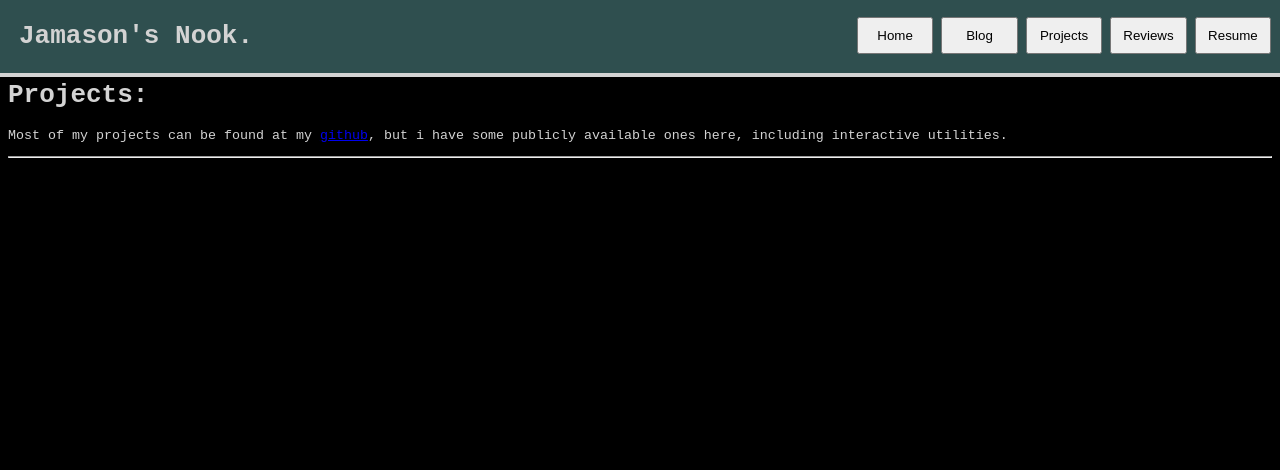
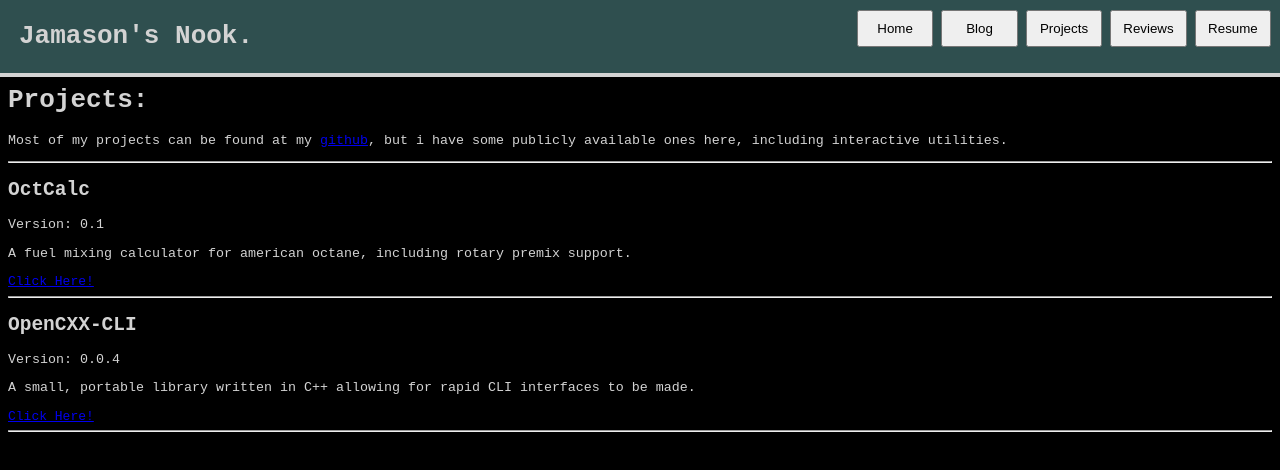
Before and after one commit to Captainjamason/captainjamason.github.io, a plain HTML site: page projects/projects.html in a window 1280 px wide. Drawn offline with Linux system fonts and the light colour scheme.

Commit message:
Working project list fetching, Will impliment for the blog here shortly

```diff
--- a/index.css
+++ b/index.css
@@ -1,6 +1,6 @@
 body {
     font-family: monospace;
-    padding-top: 55px;
+    padding-top: 60px;
     background-color: black;
     color: lightgray;
 }
@@ -34,7 +34,7 @@ footer {
 }
 
 .navBar {
-    margin-top: 1%;
+    margin-top: 0.5%;
     margin-right: 0.6%;
     width: 6%;
     height: 37px;
--- a/projects/importList.js
+++ b/projects/importList.js
@@ -1,9 +1,20 @@
-function loadData() {
-    var o = require('./data.json');
+async function impList() {
+    const resp = await fetch('./list.json')
+    const data = await resp.json();
+
+    const cont = document.getElementById("container");
+    const post = document.createElement('div');
+
+    var i = 0;
+    while(i < data.length) {
+        post.innerHTML += `<h2>${data[i].name}</h2>`;
+        post.innerHTML += `<p>Version: ${data[i].ver}</p>`;
+        post.innerHTML += `<p>${data[i].desc}</p>`
+        post.innerHTML += `<a href=${data[i].redir}>Click Here!</a>`
+        post.innerHTML += `<hr>`
+        cont.appendChild(post);
+        i++;
+    }
 }
 
-function main() {
-    var data = loadData();
-    console.log(data);
-    console.log(data[0]);
-}
+impList();
--- a/projects/list.json
+++ b/projects/list.json
@@ -4,5 +4,11 @@
         "desc": "A fuel mixing calculator for american octane, including rotary premix support.",
         "ver": 0.1,
         "redir": "https://jpdavis.net/octcalc/index.html"
+    },
+    {
+        "name": "OpenCXX-CLI",
+        "desc": "A small, portable library written in C++ allowing for rapid CLI interfaces to be made.",
+        "ver": "0.0.4",
+        "redir": "https://github.com/hurbIndustries/OpenCXX-CLI"
     }
 ]
--- a/projects/projects.html
+++ b/projects/projects.html
@@ -33,6 +33,8 @@
             <p>Most of my projects can be found at my <a href="https://github.com/Captainjamason">github</a>, but i have
             some publicly available ones here, including interactive utilities.</p>
             <hr>
-            <script type="text/javascript" src="importList.js">main()</script>
+            <div id="container">
+            </div>
+            <script src="importList.js"></script>
     </body>
 </html>
```
Also changed, not shown: blog/blog.html (+2 -0 lines), blog/loadPosts.js (+5 -3 lines), blog/posts/post1.html (deleted, +0 -11 lines), blog/posts/posts.html (added, +13 -0 lines), blog/api/posts.js (added).
